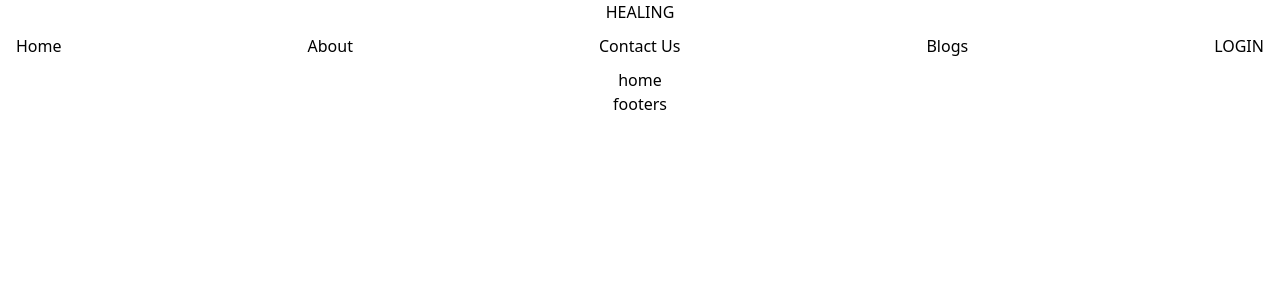
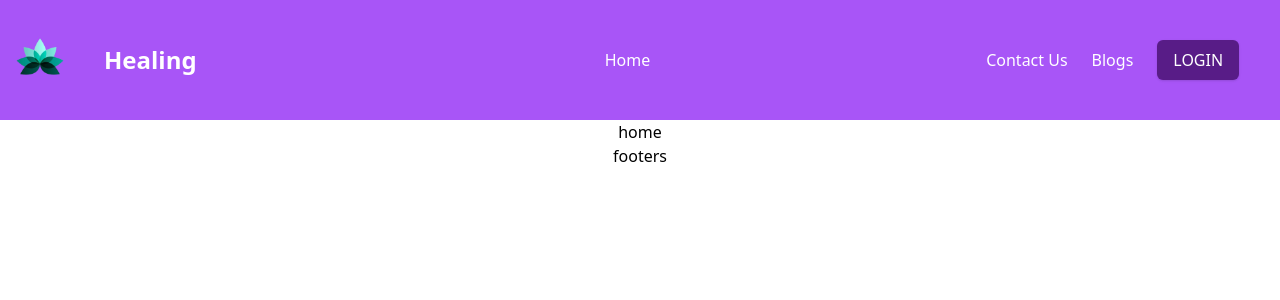
Before and after one commit to MaryyamSalah/online-therapiest, a React (Create React App) app: page / in a window 1280 px wide. Shown: the top 300 px of the page. Built offline with nearby package versions, Linux system fonts and the light colour scheme.

Commit message:
dropdown button

```diff
--- a/src/components/Header/Header.js
+++ b/src/components/Header/Header.js
@@ -1,20 +1,36 @@
 import React from "react";
 import { Link } from "react-router-dom";
+import logo from "./logo.png"
+import DropdownComponent from "./dropDown";
 
 export default function Header() {
 
   return (
-    <div>
-      <h1>HEALING</h1>
-      <nav className="bg-green  px-2 sm:px-4 py-2.5 rounded">
-      <div class="container flex flex-wrap items-center justify-between mx-auto">
-        <Link to="/">Home</Link>
-        <Link to="/about">About</Link>
-        <Link to="/contact">Contact Us</Link>
-        <Link to="/blogs">Blogs</Link>
-        <Link to="/login">LOGIN</Link>
+
+
+    <nav className="w-full bg-purple-500 shado">
+
+      <div className="flex py-3 md:py-5 md:block">
+
+      <ul className="items-center justify-start space-y-8 md:flex md:space-x-6 md:space-y-0">
+      <img className="w-20 h-20" src={logo} alt="logo" />
+      <h1 className="text-2xl font-bold text-white">Healing</h1>
+
+      <li className="text-white hover:text-indigo-200 pl-96">
+        <Link to="/">Home</Link></li>
+        <li className="text-white hover:text-indigo-200">
+        <DropdownComponent/></li>
+        <li className="text-white hover:text-indigo-200">
+        <Link to="/contact">Contact Us</Link></li>
+        <li className="text-white hover:text-indigo-200">
+        <Link to="/blogs">Blogs</Link></li>
+        <li className="px-4 py-2 text-white hover:text-black bg-purple-900 rounded-md shadow hover:bg-gray-100">
+        <Link to="/login">LOGIN</Link></li>
+
+        </ul>
+
         </div>
       </nav>
-    </div>
+
   );
 }
--- /dev/null
+++ b/src/components/Header/dropDown.js
@@ -0,0 +1,9 @@
+import React from "react";
+
+export default function DropdownComponent() {
+    return (
+        <div className="w-72">
+
+    </div>
+    );
+}
```
Also changed, not shown: src/components/Header/logo.png (added).
